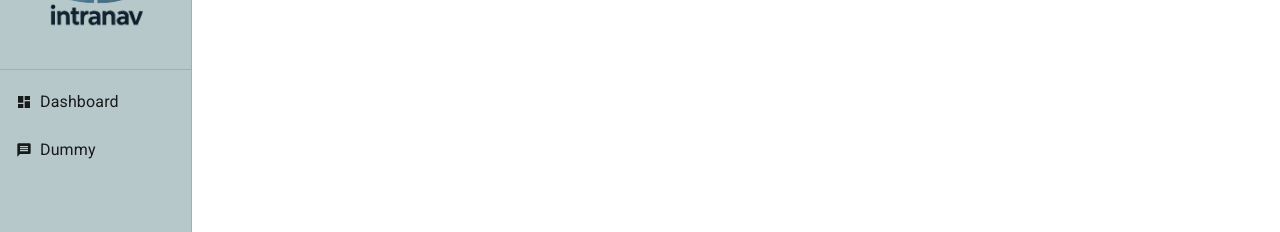
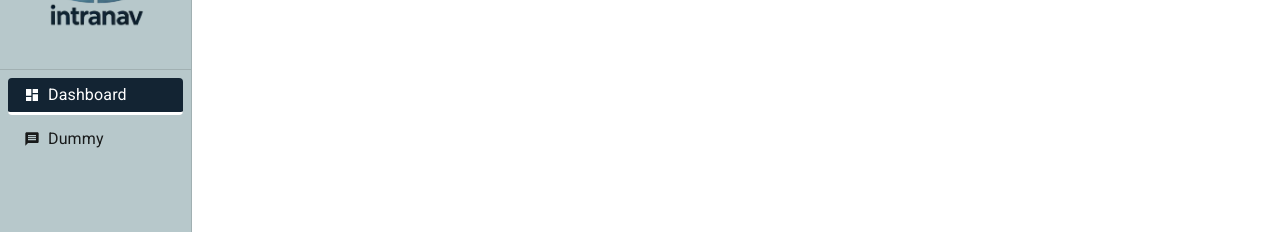
Before and after one commit to IntraNav/backoffice, a Next.js app: page / in a window 1280 px wide. Both pictures are taken after a click on the button "open drawer". Shown: the part 122-354 px from the top of the page. Built offline with nearby package versions, Linux system fonts and the light colour scheme.

Commit message:
Add drawer styling

```diff
--- a/src/components/drawer/index.jsx
+++ b/src/components/drawer/index.jsx
@@ -1,5 +1,6 @@
 "use client";
 
+import { useEffect, useState } from "react";
 import { COLORS } from "@/constants/system";
 import { drawerRoutes } from "@/constants/ui/drawer";
 import { useAppContext } from "@/context/app";
@@ -13,21 +14,30 @@ import {
   ListItem,
   ListItemButton,
   ListItemText,
-  Tooltip
+  Tooltip,
 } from "@mui/material";
 import { useTheme } from "@mui/material/styles";
 import Image from "next/image";
-import { useRouter as useNavigationRouter } from "next/navigation";
 import Logo from "../../../public/images/logo.png";
+import { usePathname, useRouter } from "next/navigation";
 
 const DrawerComponent = () => {
-  const navigationRouter = useNavigationRouter();
+  const pathName = usePathname();
+  const navigationRouter = useRouter();
+
   const theme = useTheme();
-  const { drawerOpen, toggleDrawer, mounted } = useAppContext();
+  const { drawerOpen, toggleDrawer, mounted, loading } = useAppContext();
 
   const handleNavigation = (to) => {
+    if (loading) {
+      toggleDrawer();
+    }
     navigationRouter.replace(to);
   };
+
+  useEffect(() => {
+    console.log("pathName", pathName);
+  }, [pathName]);
 
   return (
     mounted && (
@@ -61,17 +71,39 @@ const DrawerComponent = () => {
 
         <Divider />
 
-        <List sx={{}}>
-          {(drawerRoutes ?? []).map((r, index) =>
-            Object.keys(r).length ? (
-              <ListItem key={index} disablePadding>
-                <ListItemButton onClick={() => handleNavigation(r?.path)}>
+        <List sx={{ px: 1 }}>
+          {(drawerRoutes ?? []).map((r, index) => {
+            let active = r?.path === pathName;
+
+            return Object.keys(r).length ? (
+              <ListItem
+                key={index}
+                disablePadding
+                sx={{
+                  borderRadius: 1,
+                  mb: 1,
+                  bgcolor: `${COLORS[active ? "PRIMARY" : ""]}`,
+                  color: `${COLORS[active ? "WHITE" : ""]}`,
+                  borderBottom: active ? `3px solid ${COLORS.WHITE}` : null,
+                }}
+              >
+                <ListItemButton
+                  sx={{
+                    pointerEvents: active ? "none" : "",
+                    py: 0.1,
+                  }}
+                  onClick={() => handleNavigation(r?.path)}
+                >
                   {r?.icon}
-                  <ListItemText sx={{ pl: 1 }} primary={r.title} />
+                  <ListItemText
+                    sx={{ pl: 1 }}
+                    primary={r.title}
+                    style={{ fontSize: "10px" }}
+                  />
                 </ListItemButton>
               </ListItem>
-            ) : null
-          )}
+            ) : null;
+          })}
         </List>
       </Drawer>
     )
```
